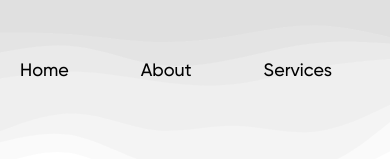
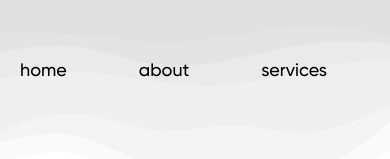
Before and after one commit to Jsanthosh6107/ModernWebsiteProject, a Next.js app: page / in a window 390 px wide. Shown: the top 159 px of the page. Built offline with nearby package versions, Linux system fonts and the light colour scheme.

Commit message:
Navbar and responsive Pt. 1

```diff
--- a/src/app/layout.js
+++ b/src/app/layout.js
@@ -7,12 +7,26 @@ export const metadata = {
   description: "Generated by create next app",
 };
 
+export const navbarData = [
+    {
+      data: {
+        navList: [
+          { text: "home", url: "/" },
+          { text: "about", url: "/#" },
+          { text: "services", url: "/#" },
+          { text: "portfolio", url: "/#" },
+          { text: "clients", url: "/#" },
+        ],
+      },
+  },
+]
+
 export default function RootLayout({ children }) {
   return (
     <html lang="en">
       <body>
         <BackgroundWaves />
-        <Navbar />
+        <Navbar navList={navbarData[0].data.navList} />
         {children}
       </body>
     </html>
--- a/src/components/Button/Button.jsx
+++ b/src/components/Button/Button.jsx
@@ -19,6 +19,7 @@ const Button = ({ text = "currentText", flipColor = true, invert = false}) => {
   return (
     <a
       className={`${baseClassesParent} ${parentClasses}`}
+      href="/"
     >
       <span className="relative z-10">{text}</span>
 
--- a/src/components/CompanyGallery/CompanyGallery.jsx
+++ b/src/components/CompanyGallery/CompanyGallery.jsx
@@ -7,7 +7,7 @@ const CompanyGallery = ({ images = [] }) => {
         {images.map((image, index) => (
             <div
                 key={index}
-                className="relative w-full max-w-[300px] h-64 m-12 flex items-center p-10 grayscale opacity-70 hover:opacity-100 hover:transition"
+                className="relative w-full max-w-[300px] h-64 m-12 flex items-center p-0 xl:p-10 grayscale opacity-70 hover:opacity-100 hover:transition"
             >
                 <Image
                     src={image.src}
--- a/src/components/Navbar/Navbar.jsx
+++ b/src/components/Navbar/Navbar.jsx
@@ -1,8 +1,14 @@
+"use client";
+
 import React from "react";
 import { StockIcon } from "@/components/svgs";
 import Button from "../Button/Button";
+import { usePathname } from "next/navigation";
 
-const Navbar = () => {
+const Navbar = ({navList = []}) => {
+
+  const currentPath = usePathname();
+
   return (
     <header>
       <nav className="flex flex-row justify-between items-center x-margin pt-8">
@@ -10,21 +16,16 @@ const Navbar = () => {
         <StockIcon fill="black" aria-label="Company Logo" classes="w-20"/>
 
         <ul className="flex flex-row gap-8 font-medium text-lg">
-          <li>
-            <a href="#" className="pb-3 px-5 border-b-gray-500">Home</a>
-          </li>
-          <li>
-            <a href="#" className="pb-3 px-5 border-b-gray-500 hover:text-gray-500 hover:border-b-[1px] hover:transition">About</a>
-          </li>
-          <li>
-            <a href="#" className="pb-3 px-5 border-b-gray-500 hover:text-gray-500 hover:border-b-[1px] hover:transition">Services</a>
-          </li>
-          <li>
-            <a href="#" className="pb-3 px-5 border-b-gray-500 hover:text-gray-500 hover:border-b-[1px] hover:transition">Portfolios</a>
-          </li>
-          <li>
-            <a href="#" className="pb-3 px-5 border-b-gray-500 hover:text-gray-500 hover:border-b-[1px] hover:transition">Clients</a>
-          </li>
+
+        {navList.map((nav, index) => (
+            <li key={index}>
+              <a href={nav.url} className={`pb-3 px-5 border-b-gray-500
+                ${currentPath === nav.url ? "" : " hover:text-gray-500 hover:border-b-[1px] hover:transition"}`}>
+                {nav.text}
+              </a>
+            </li>
+        ))}
+
         </ul>
 
         <Button text="Contact Us" flipColor={false}/>
--- a/src/components/Shelf/Shelf.jsx
+++ b/src/components/Shelf/Shelf.jsx
@@ -4,7 +4,7 @@ import { OneIcon, TwoIcon, ThreeIcon } from "@/components/svgs";
 const Shelf = ({headers = [], text = []}) => {
     const divClasses = "flex flex-col items-center"
   return (
-    <section className="flex flex-row justify-center text-center x-margin mt-40 full-box-shadow px-12 rounded-[50px] pb-20 bg-white">
+    <section className="flex flex-row flex-wrap xl:flex-nowrap justify-center text-center x-margin mt-40 full-box-shadow px-12 rounded-[50px] pb-20 bg-white ">
         <div className={`${divClasses}`}>
             <OneIcon aria-label="One Symbol" classes="w-16 py-8"/>
             <h3 className="text-2xl font-medium">{headers[0]}</h3>
```
